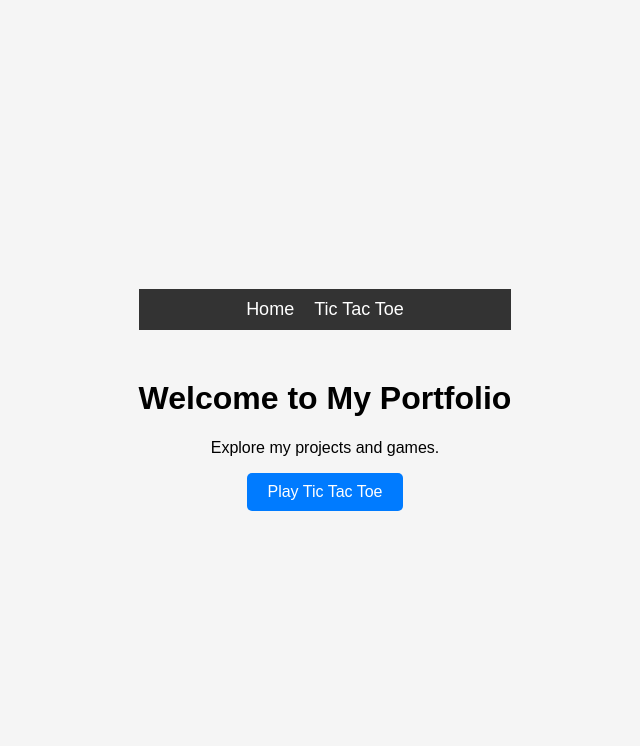
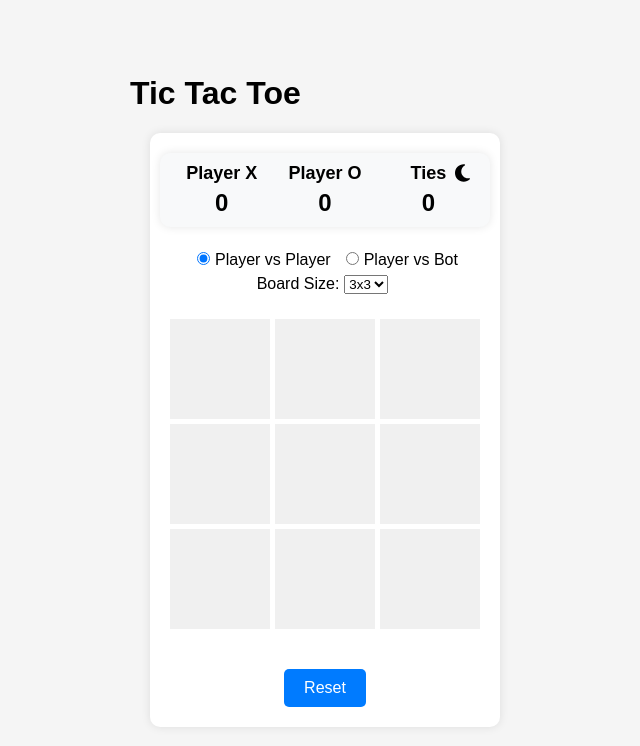
Before and after one commit to Neorex80/ReactGames, a React (Create React App) app: page / in a window 1280 px wide. Shown: the top 746 px of the page, without its empty margins (315-955 px from the left). Built offline with nearby package versions, Linux system fonts and the light colour scheme.

Commit message:
Update App.js

```diff
--- a/src/App.js
+++ b/src/App.js
@@ -1,24 +1,14 @@
 import React from 'react';
-import { BrowserRouter as Router, Route, Routes, Link } from 'react-router-dom';
 import GameBoard from './components/GameBoard';
-import Home from './components/Home';
 import './App.css';
 
-function App() {
+const App = () => {
   return (
-    <Router>
-      <div className="app-container">
-        <nav className="navbar">
-          <Link to="/">Home</Link>
-          <Link to="/tic-tac-toe">Tic Tac Toe</Link>
-        </nav>
-        <Routes>
-          <Route path="/" element={<Home />} />
-          <Route path="/tic-tac-toe" element={<GameBoard />} />
-        </Routes>
-      </div>
-    </Router>
+    <div className="App">
+      <h1>Tic Tac Toe</h1>
+      <GameBoard />
+    </div>
   );
-}
+};
 
 export default App;
```
